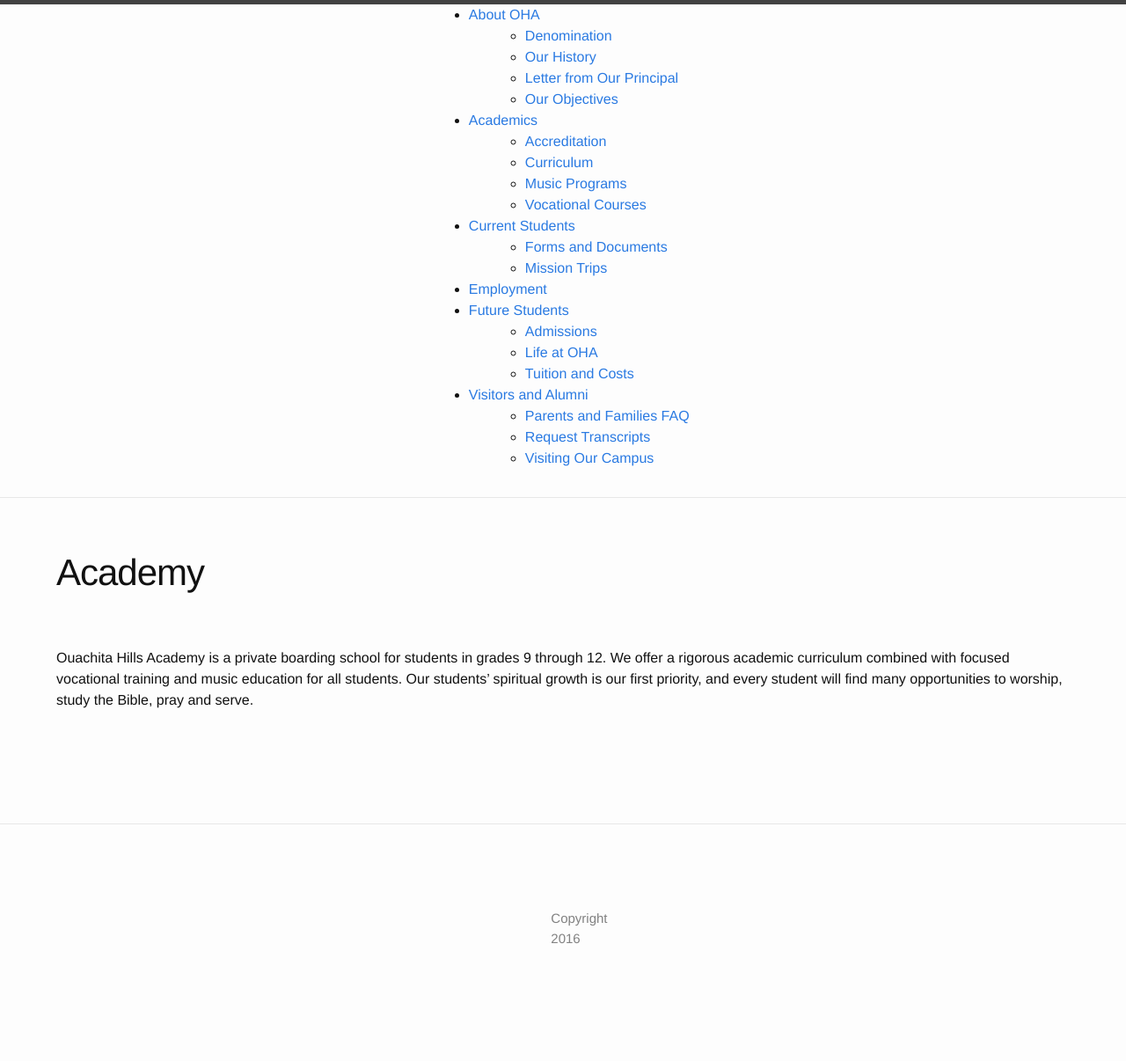
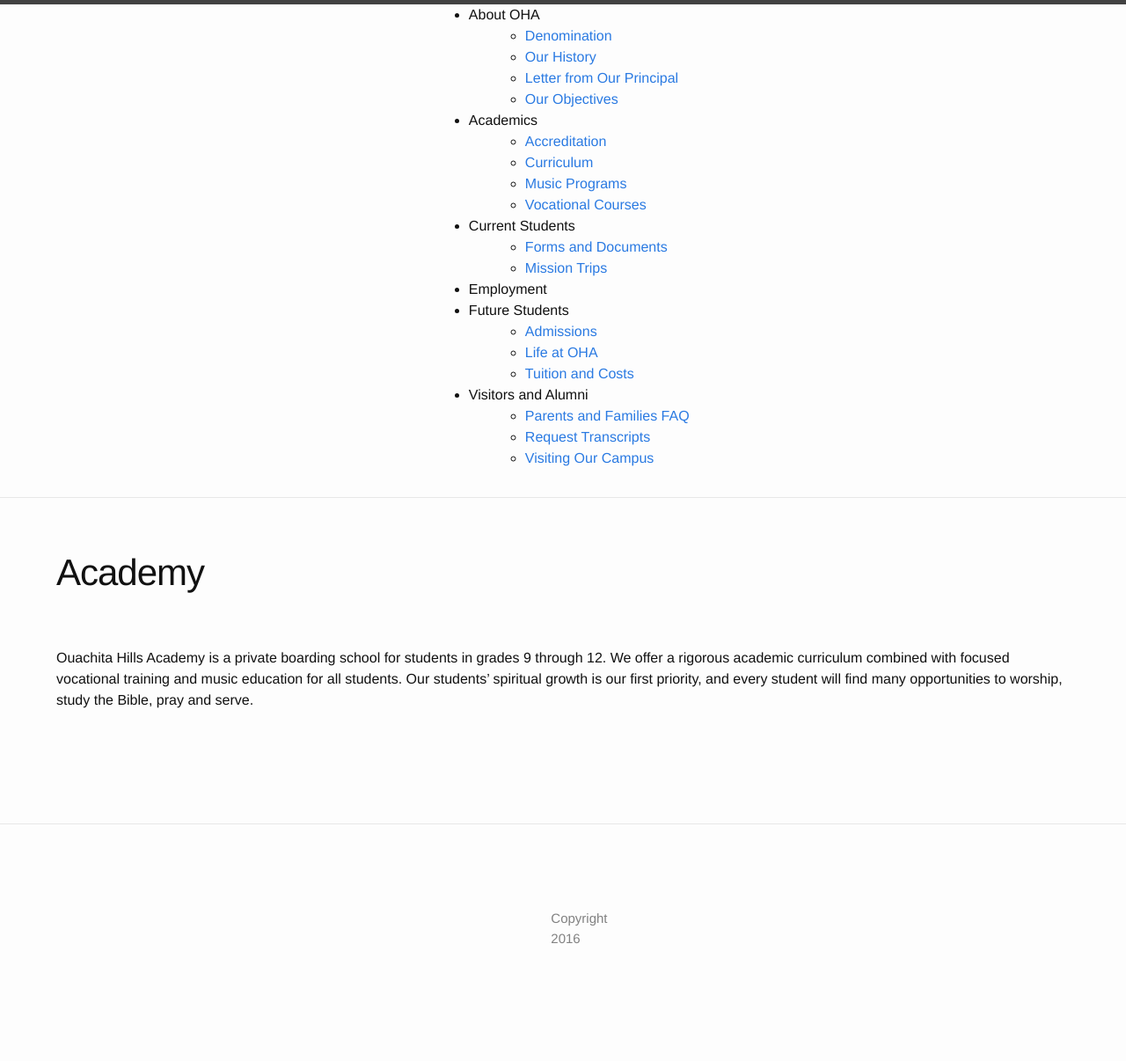
Before and after one commit to ohministries/ohministries.github.io, a Jekyll site: the page built from academy.md, in a window 1280 px wide. Shown: the whole page at 88% size. Built offline with Jekyll 4.4.1, drawn with Linux system fonts in a browser that asks for light colours.

Commit message:
Disable top level nav for academy and college pages

```diff
--- a/_includes/header.html
+++ b/_includes/header.html
@@ -17,9 +17,9 @@
       </a>
 
       {% if page.url contains '/academy' %}
-        {% include nav.html base_url='/academy/' max_depth=3 %}
+        {% include nav.html base_url='/academy/' max_depth=3 disable_top_level_links=true %}
       {% elsif page.url contains '/college' %}
-        {% include nav.html base_url='/college/' max_depth=3 %}
+        {% include nav.html base_url='/college/' max_depth=3 disable_top_level_links=true %}
       {% else %}
         {% include nav.html max_depth=2 disable_top_level_links=true %}
       {% endif %}
```
